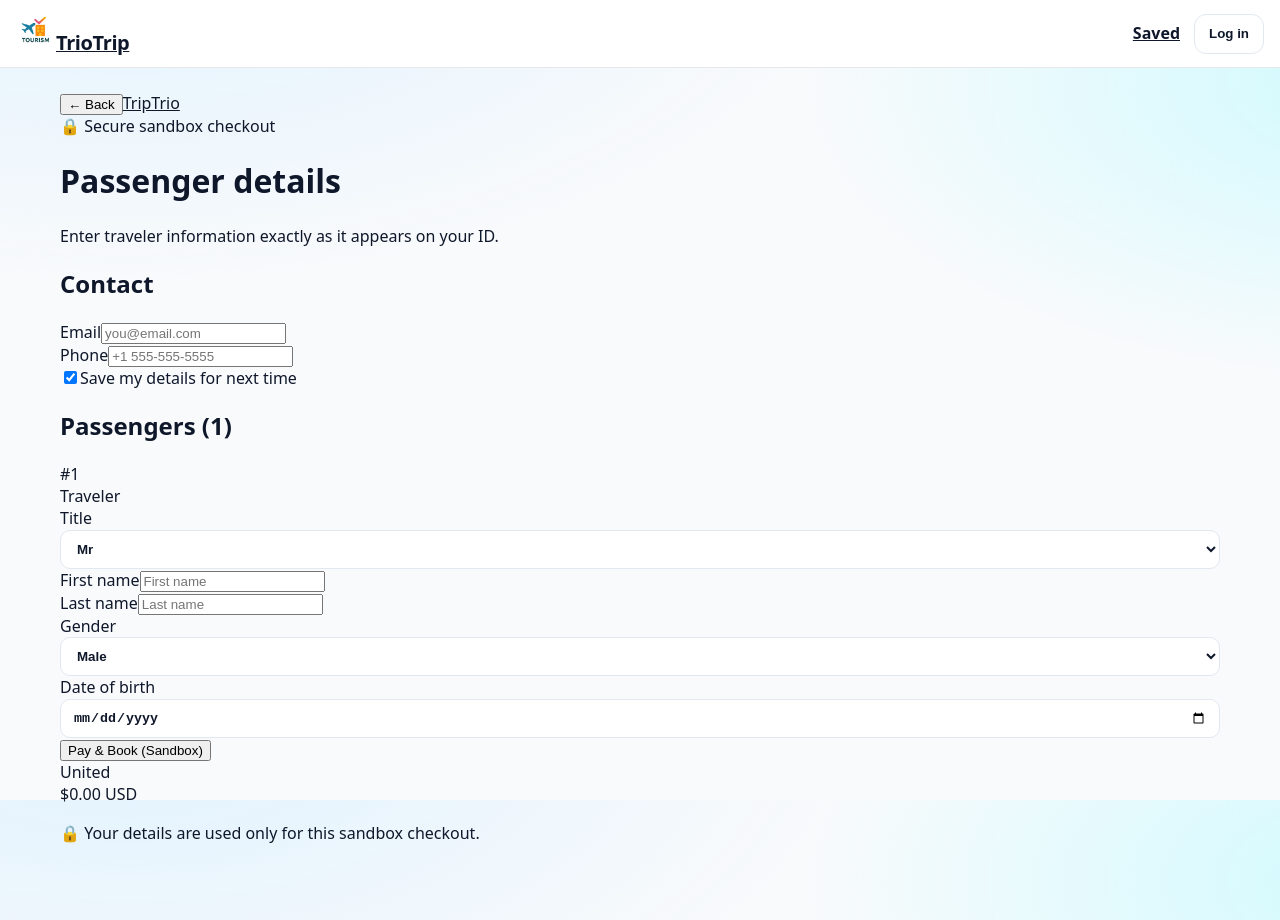
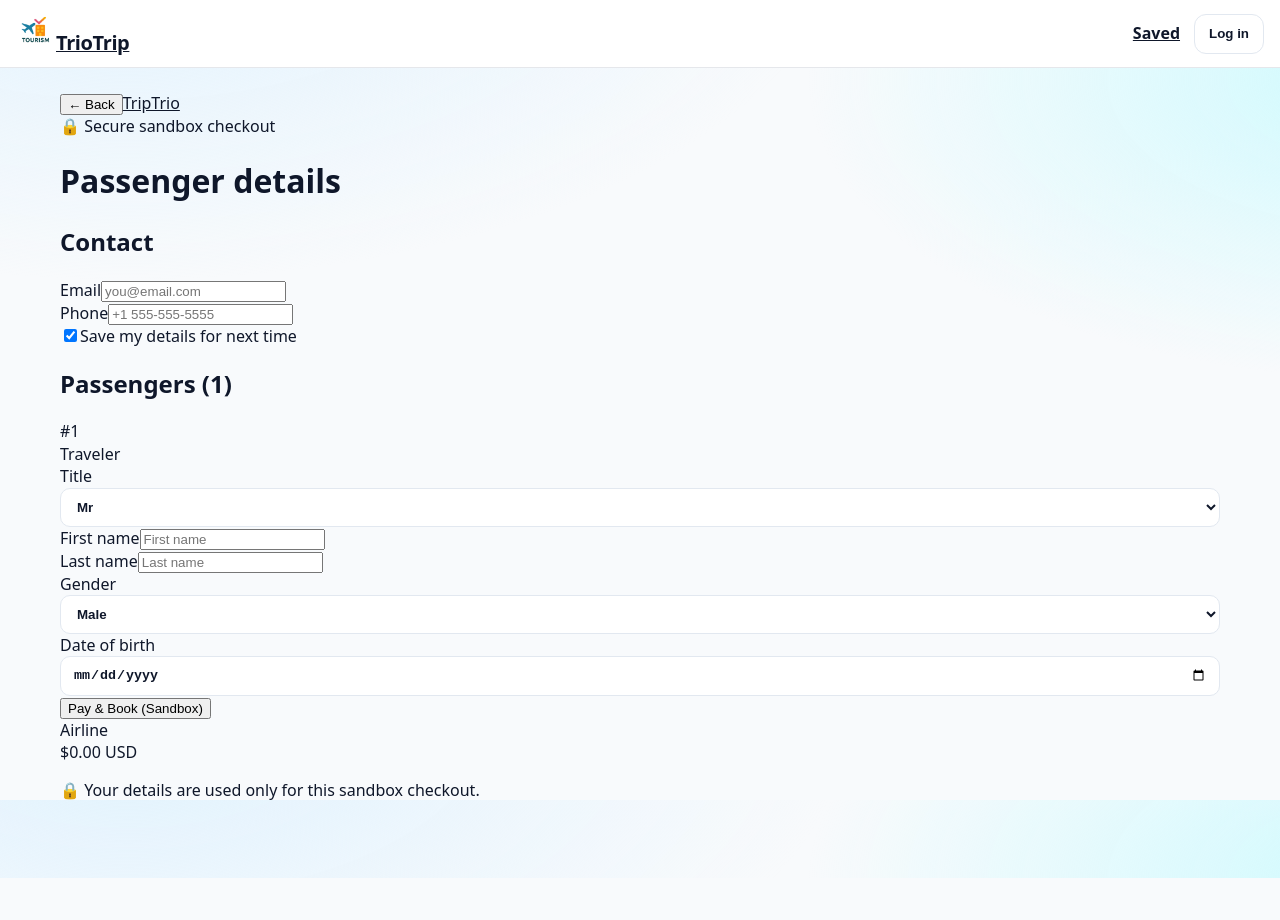
Before and after one commit to devender0609/triotrip-demo-web, a Next.js app: page /checkout in a window 1280 px wide. After the commit the page ends 878 px from the top, so only its background shows below. Built offline with nearby package versions, Linux system fonts and the light colour scheme; no server answers.

Commit message:
fix: wrap useSearchParams in Suspense and disable prerender on /checkout

```diff
--- a/app/checkout/page.tsx
+++ b/app/checkout/page.tsx
@@ -1,6 +1,8 @@
 "use client";
+export const dynamic = "force-dynamic";
+export const revalidate = 0;
 
-import React, { useMemo, useState } from "react";
+import React, { Suspense, useMemo, useState } from "react";
 import { useSearchParams, useRouter } from "next/navigation";
 
 function PassengerBlock({ index }: { index: number }) {
@@ -40,13 +42,20 @@ function PassengerBlock({ index }: { index: number }) {
   );
 }
 
-export default function CheckoutPage() {
+function CheckoutInner() {
   const router = useRouter();
   const sp = useSearchParams();
-  const adults = Number(sp.get("adults") || 1);
+
+  const adults = Number(sp.get("adults") || sp.get("count") || 1);
   const children = Number(sp.get("children") || 0);
   const infants = Number(sp.get("infants") || 0);
-  const total = adults + children + infants;
+  const total = Math.max(1, adults + children + infants);
+
+  const airline = sp.get("airline") || "Airline";
+  const from = sp.get("from") || "";
+  const to = sp.get("to") || "";
+  const out = sp.get("out") || "";
+  const ret = sp.get("ret") || "";
 
   const passengers = useMemo(() => Array.from({ length: total }), [total]);
   const [saveDetails, setSaveDetails] = useState(true);
@@ -61,8 +70,10 @@ export default function CheckoutPage() {
         </div>
       </div>
 
-      <h1 className="text-3xl font-semibold mb-4">Passenger details</h1>
-      <p className="text-gray-600 mb-6">Enter traveler information exactly as it appears on your ID.</p>
+      <h1 className="text-3xl font-semibold mb-1">Passenger details</h1>
+      <p className="text-gray-600 mb-6">
+        {from && to ? `${from} → ${to}` : ""} {out ? ` • Depart ${out}` : ""} {ret ? ` • Return ${ret}` : ""}
+      </p>
 
       <section className="rounded-2xl border p-4 md:p-6 mb-6">
         <h2 className="text-lg font-semibold mb-4">Contact</h2>
@@ -91,7 +102,7 @@ export default function CheckoutPage() {
         <div className="flex items-center justify-between">
           <button className="px-4 py-2 rounded-lg bg-cyan-100 border">Pay &amp; Book (Sandbox)</button>
           <div className="text-right">
-            <div className="text-sm text-gray-600 mb-1">United</div>
+            <div className="text-sm text-gray-600 mb-1">{airline}</div>
             <div className="text-xl font-semibold">$0.00 <span className="text-sm">USD</span></div>
           </div>
         </div>
@@ -102,3 +113,11 @@ export default function CheckoutPage() {
     </main>
   );
 }
+
+export default function CheckoutPage() {
+  return (
+    <Suspense fallback={<main className="max-w-5xl mx-auto px-4 pb-16"><p>Loading…</p></main>}>
+      <CheckoutInner />
+    </Suspense>
+  );
+}
```
